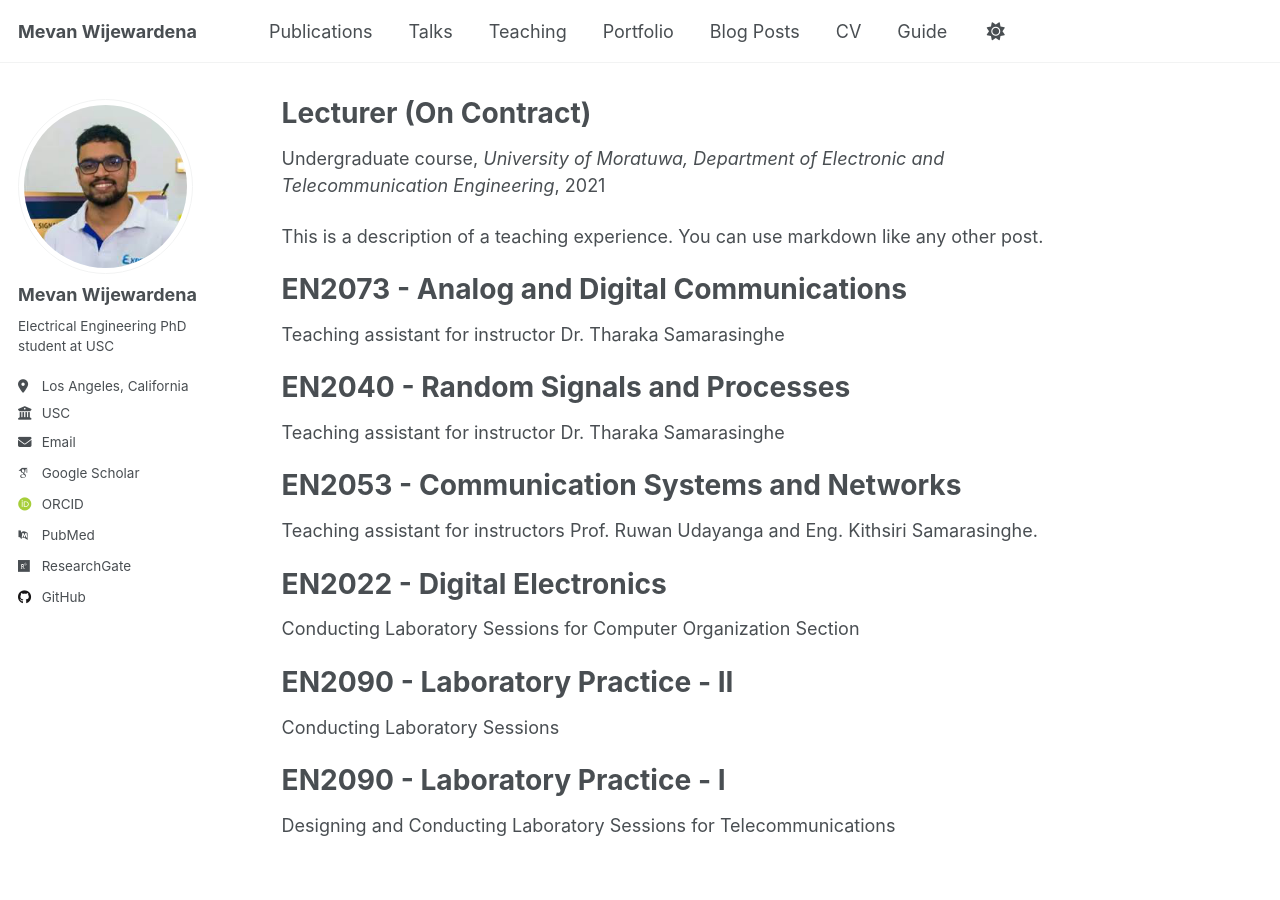
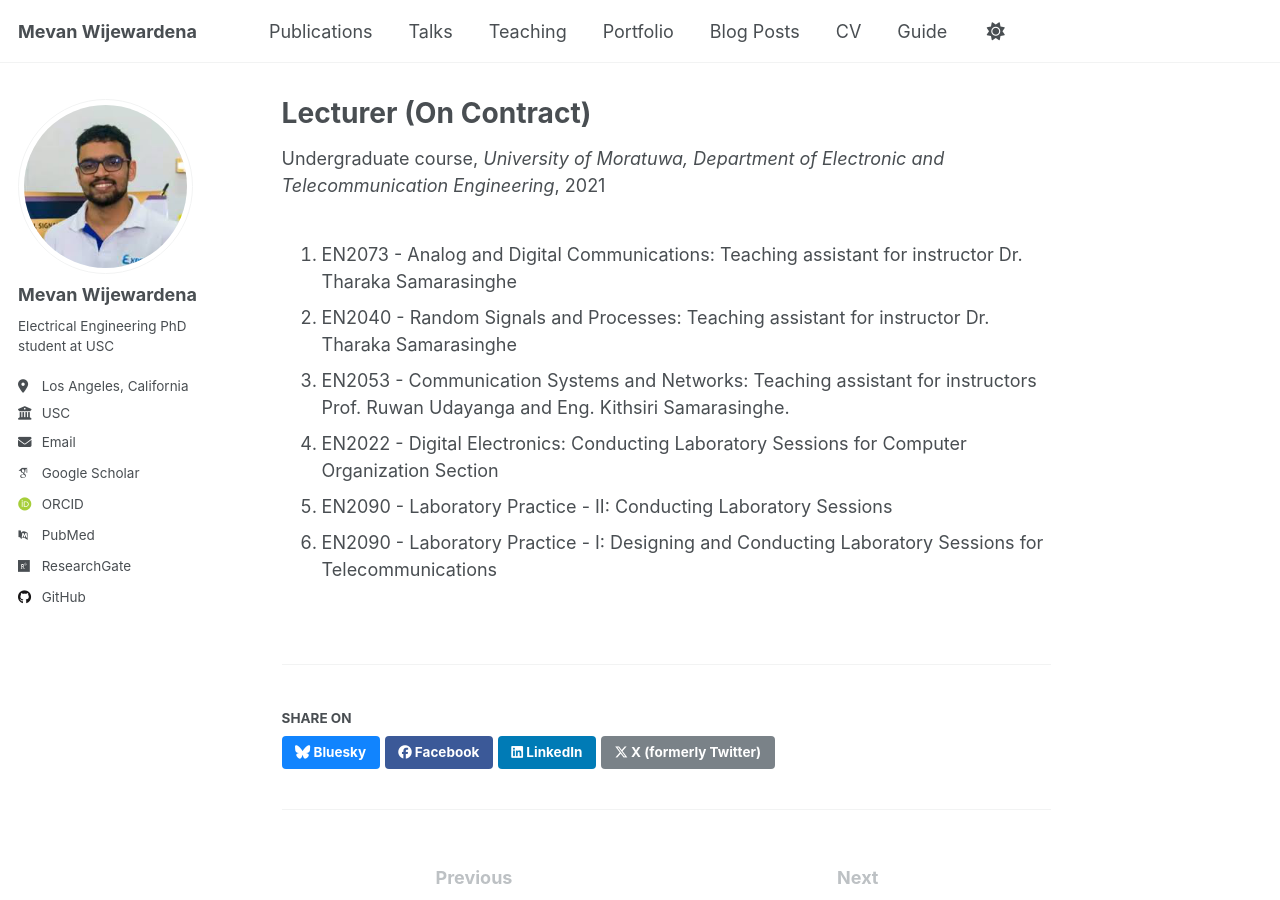
Before and after one commit to mevanwijewardena/mevanwijewardena.github.io, a Jekyll site: the page built from _teaching/2014-spring-teaching-1.md, in a window 1280 px wide and 900 px high. Built offline with Jekyll 4.4.1, drawn with Linux system fonts in a browser that asks for light colours; some web fonts are replaced.

Commit message:
Update 2014-spring-teaching-1.md

```diff
--- a/_teaching/2014-spring-teaching-1.md
+++ b/_teaching/2014-spring-teaching-1.md
@@ -8,32 +8,10 @@ date: June. 2021 - July 2022
 location: "Moratuwa, Sri Lanka"
 ---
 
-This is a description of a teaching experience. You can use markdown like any other post.
 
-EN2073 - Analog and Digital Communications
-======
-Teaching assistant for instructor Dr. Tharaka Samarasinghe
-
-EN2040 - Random Signals and Processes
-======
-Teaching assistant for instructor Dr. Tharaka Samarasinghe
-
-EN2053 - Communication Systems and Networks
-======
-
-Teaching assistant for instructors Prof. Ruwan Udayanga and Eng. Kithsiri Samarasinghe.
-
-EN2022 - Digital Electronics
-======
-
-Conducting Laboratory Sessions for Computer Organization Section
-
-EN2090 - Laboratory Practice - II
-======
-
-Conducting Laboratory Sessions
-
-EN2090 - Laboratory Practice - I
-======
-
-Designing and Conducting Laboratory Sessions for Telecommunications
+1. EN2073 - Analog and Digital Communications: Teaching assistant for instructor Dr. Tharaka Samarasinghe
+2. EN2040 - Random Signals and Processes: Teaching assistant for instructor Dr. Tharaka Samarasinghe
+3. EN2053 - Communication Systems and Networks: Teaching assistant for instructors Prof. Ruwan Udayanga and Eng. Kithsiri Samarasinghe.
+4. EN2022 - Digital Electronics: Conducting Laboratory Sessions for Computer Organization Section
+5. EN2090 - Laboratory Practice - II: Conducting Laboratory Sessions
+6. EN2090 - Laboratory Practice - I: Designing and Conducting Laboratory Sessions for Telecommunications
```
